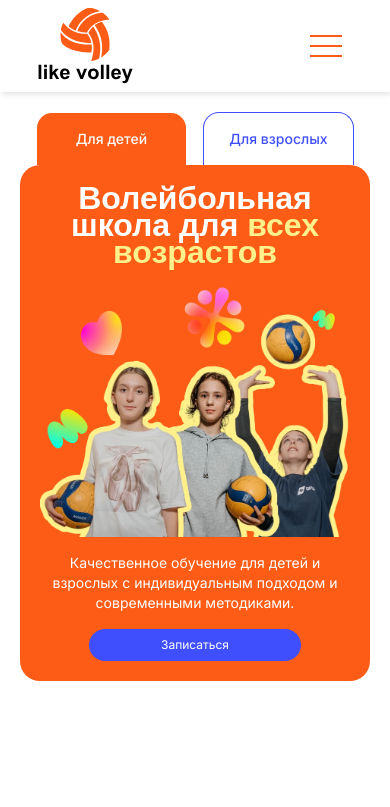
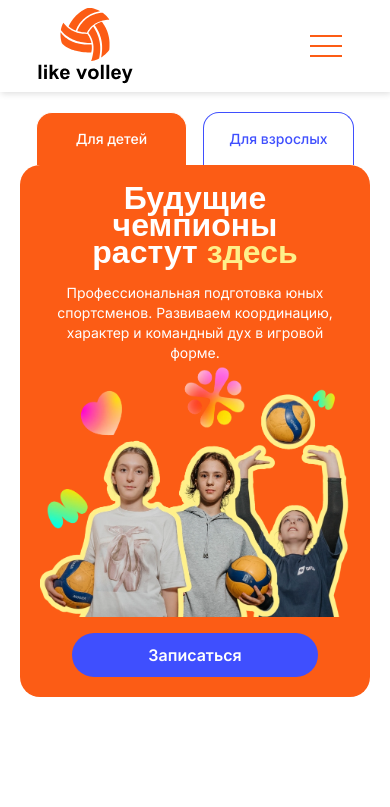
Before and after one commit to evgeniyworkbel/like-volley, a Next.js app: page / in a window 390 px wide. Shown: the top 807 px of the page. Built offline with nearby package versions, Linux system fonts and the light colour scheme; no server answers; a web font is replaced by a local one.

Commit message:
fix(widgets): change of mobile size bitton, font-weight, text for Hero, the data has been uploaded to a meta file

```diff
--- /dev/null
+++ b/src/widgets/hero/model/meta.tsx
@@ -0,0 +1,30 @@
+export const heroData = {
+  children: {
+    title: (
+      <>
+        Будущие чемпионы растут&nbsp;
+        <span className="text-accent-green">здесь</span>
+      </>
+    ),
+    subtitle: (
+      <p className="z-10 flex max-w-2xs flex-col text-sm md:mb-6 md:max-w-170 md:text-lg xl:m-0 xl:text-start">
+        Профессиональная подготовка юных спортсменов. Развиваем координацию, характер и командный
+        дух в игровой форме.
+      </p>
+    ),
+  },
+  adults: {
+    title: (
+      <div className="flex flex-col">
+        Живи,&nbsp;играй,&nbsp;
+        <span className="text-accent-green">Побеждай!</span>
+      </div>
+    ),
+    subtitle: (
+      <p className="z-10 flex max-w-2xs flex-col text-sm md:mb-6 md:max-w-147 md:text-lg xl:m-0 xl:text-start">
+        Тренировки для любого уровня: от новичков до профи. Улучшаем технику, тактику и физическую
+        форму в удобное время.
+      </p>
+    ),
+  },
+} as const;
--- a/src/widgets/hero/ui/hero.tsx
+++ b/src/widgets/hero/ui/hero.tsx
@@ -1,21 +1,16 @@
 "use client";
 
 import Image from "next/image";
+import Link from "next/link";
 import { useState } from "react";
 import { cn } from "@/shared/lib";
-import { Button, Title } from "@/shared/ui";
+import { Title } from "@/shared/ui";
 import { signUpForWorkoutSectionId } from "@/shared/constants";
 import { HeroTab } from "./hero-tab";
+import { heroData } from "../model/meta";
 
 export function Hero() {
   const [ageGroup, setAgeGroup] = useState<"children" | "adults">("children");
-
-  const handleClick = () => {
-    const contactForm = document.getElementById(signUpForWorkoutSectionId);
-    if (contactForm) {
-      contactForm.scrollIntoView();
-    }
-  };
 
   return (
     <section className="flex flex-col px-5 pt-5 pb-12.5 text-center text-white md:pt-12.5 xl:px-20">
@@ -41,20 +36,20 @@ export function Hero() {
       </div>
       <div
         className={cn(
-          "flex flex-col items-center gap-4 overflow-hidden rounded-[20px] p-5 md:relative md:h-199 md:gap-6 md:p-9 xl:h-116.5 xl:items-start xl:justify-center",
+          "flex flex-col items-center gap-4 overflow-hidden rounded-[20px] bg-accent-orange p-5 md:relative md:h-199 md:gap-6 md:p-9 xl:h-116.5 xl:items-start xl:justify-center",
           {
-            "bg-accent-orange": ageGroup === "children",
             "bg-accent-blue": ageGroup === "adults",
           },
         )}
       >
         <div className="flex flex-col">
           <Title className="z-10 leading-[0.85] text-inherit md:max-w-170 md:text-center md:text-[58px] xl:text-left xl:leading-none">
-            Волейбольная школа для&nbsp;
-            <span className="text-accent-green">всех возрастов</span>
+            {heroData[ageGroup].title}
           </Title>
         </div>
         {ageGroup === "children" && (
+          <div className="flex flex-col items-center">
+            {heroData.children.subtitle}
             <Image
               className="md:absolute md:bottom-0 xl:right-5"
               src="/hero/children.webp"
@@ -63,8 +58,11 @@ export function Hero() {
               alt="Фото учеников школы волейбола Like Volley"
               loading="eager"
             />
+          </div>
         )}
         {ageGroup === "adults" && (
+          <div className="flex flex-col items-center">
+            {heroData.adults.subtitle}
             <Image
               className="md:absolute md:bottom-0 xl:right-5"
               src="/hero/adults.webp"
@@ -73,23 +71,19 @@ export function Hero() {
               alt="Фото взрослых учеников школы волейбола Like Volley"
               loading="eager"
             />
+          </div>
         )}
-        <p className="z-10 flex max-w-2xs flex-col text-sm md:mb-6 md:max-w-170 md:text-lg xl:m-0 xl:text-start">
-          Качественное обучение для детей и взрослых с индивидуальным подходом и современными
-          методиками.
-        </p>
-        <Button
+        <Link
+          href={`#${signUpForWorkoutSectionId}`}
           className={cn(
-            "rounded-3xl px-18 py-2 text-xs md:rounded-[40px] md:px-28 md:py-4 md:text-xl",
+            "rounded-3xl bg-accent-blue px-19 py-2.5 text-[16px] font-semibold md:rounded-[40px] md:px-28 md:py-4 md:text-xl md:font-medium",
             {
-              "bg-accent-blue": ageGroup === "children",
               "bg-accent-orange": ageGroup === "adults",
             },
           )}
-          onClick={handleClick}
         >
           Записаться
-        </Button>
+        </Link>
       </div>
     </section>
   );
```
Lines whose indentation alone changed are shown as unchanged.
